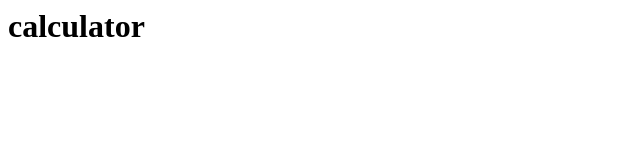
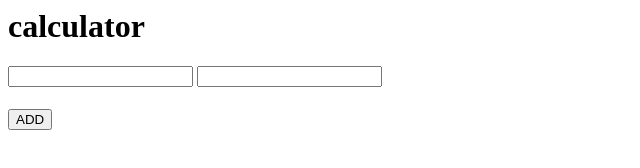
Before and after one commit to AMBRISHAVPS/calculator, a plain HTML site: page index.html in a window 1280 px wide. Shown: the whole page, without its empty margins (0-640 px from the left). Drawn offline with Linux system fonts and the light colour scheme.

Commit message:
add function initialized

```diff
--- a/index.html
+++ b/index.html
@@ -1 +1,8 @@
 <h1>calculator</h1>
+<script src="./script.js"></script>
+<input id="one" type="number">
+<input id="two" type="number">
+
+<h1 id="answer" ></h1>
+
+<button onclick="add()">ADD</button>
--- /dev/null
+++ b/script.js
@@ -0,0 +1,5 @@
+function add() {
+  document.getElementById("answer").innerHTML =
+    Number(document.getElementById("one").value) +
+    Number(document.getElementById("two").value);
+}
```
